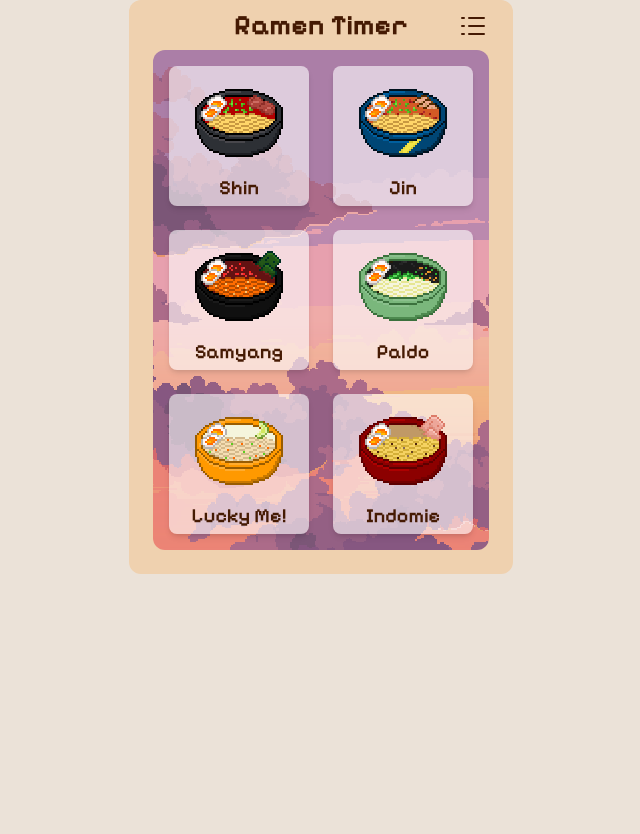
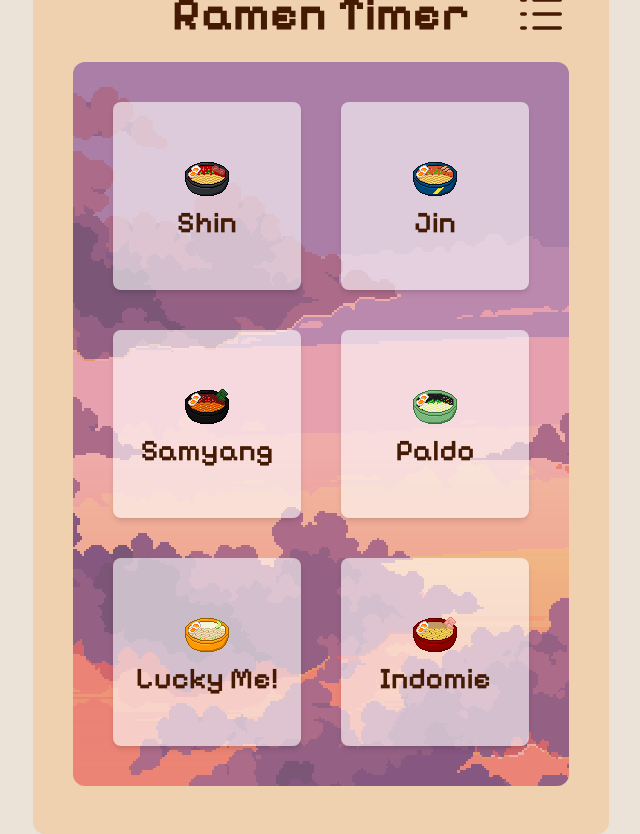
Before and after one commit to shhhkun/ramentimer, a Next.js app: page / in a window 1280 px wide. Shown: the whole page, without its empty margins (319-959 px from the left). Before the commit the page ends 800 px from the top, so only its background shows below. Built offline with nearby package versions, Linux system fonts and the light colour scheme; no server answers; a web font is replaced by a local one.

Commit message:
added responsive sizing for mobile, tablet, desktop

```diff
--- a/src/app/components/RamenCard.jsx
+++ b/src/app/components/RamenCard.jsx
@@ -1,21 +1,46 @@
+import { useState, useEffect } from "react";
+
+const useResponsiveSize = () => {
+  const [size, setSize] = useState(26);
+
+  useEffect(() => {
+    const handleResize = () => {
+      if (window.innerWidth >= 1024) {
+        setSize(104); // lg size (516px)
+      } else if (window.innerWidth >= 640) {
+        setSize(52); // sm size (208px)
+      } else {
+        setSize(26); // default size (104px)
+      }
+    };
+
+    handleResize(); // set initial size
+    window.addEventListener("resize", handleResize);
+
+    return () => {
+      window.removeEventListener("resize", handleResize);
+    };
+  }, []);
+
+  return size;
+};
+
 const RamenCard = ({ ramen, onClick }) => {
   return (
     <div
       onClick={onClick}
-      className="h-full w-full aspect-square rounded-lg flex flex-col items-center justify-center p-4 cursor-pointer shadow-md"
-      style={{ backgroundColor: "rgba(255, 255, 255, 0.6)" }} // translucent white card bg
+      className="h-full w-full aspect-square rounded-lg flex flex-col items-center justify-center p-4 sm:p-6 lg:p-8 cursor-pointer shadow-md"
+      style={{ backgroundColor: "var(--cardbg2)" }} // translucent white card bg
     >
       <img
-        className="transition-transform duration-200 ease-in-out hover:scale-110"
+        className={`aspect-square w-${useResponsiveSize()} transition-transform duration-200 ease-in-out hover:scale-110`}
         src={ramen.imageSrc}
         alt={ramen.name}
         style={{
-          width: "104px",
-          height: "104px",
           imageRendering: "pixelated",
         }}
       />
-      <h2 className="text-center font-semibold" style={{ fontSize: "1.25rem" }}>
+      <h2 className="text-xl sm:text-2xl lg:text-3xl text-center font-semibold whitespace-nowrap">
         {ramen.name}
       </h2>
     </div>
--- a/src/app/components/TimerDone.jsx
+++ b/src/app/components/TimerDone.jsx
@@ -4,28 +4,25 @@
   handleResetTimer,
 }) => {
   return (
-    <div className="relative h-full w-full flex items-center justify-center z-10 p-6">
-      <h2
-        className="absolute text-center top-24"
-        style={{ fontSize: "1.25rem" }}
-      >
+    <div className="p-6 sm:p-8 lg:p-10 relative h-full w-full flex items-center justify-center z-10">
+      <h2 className="absolute text-xl sm:text-2xl lg:text-3xl text-center top-24">
         Your {selectedRamen.name} ramen is...
       </h2>
       <div
-        className="rounded-xl w-full max-w-xs text-center p-6 shadow-md"
-        style={{ backgroundColor: "rgba(255, 255, 255, 0.6)" }}
+        className="rounded-xl w-full max-w-xs sm:max-w-s lg:max-w-md p-6 sm:p-8 lg:p-10 text-center shadow-md"
+        style={{ backgroundColor: "var(--cardbg2)" }}
       >
         <div
           className="rounded-lg border border-[#C8C6C6]"
-          style={{ backgroundColor: "rgba(255, 255, 255, 0.6)" }}
+          style={{ backgroundColor: "var(--cardbg2)" }}
         >
-          <h3 className="font-bold tracking-wide" style={{ fontSize: "4rem" }}>
+          <h3 className="text-7xl sm:text-8xl lg:text-9xl font-bold tracking-wide">
             Done!
           </h3>
         </div>
-        <div className="flex justify-center mt-4 gap-4">
+        <div className="flex justify-center sm:text-xl lg:text-3xl mt-4 sm:mt-6 lg:mt-8">
           <button
-            className="px-6 py-2 bg-[#95D374] text-white rounded-lg transition-all duration-200 hover:bg-[#81C05F]"
+            className="px-6 py-2 lg:px-7 lg:px-5 bg-[#95D374] text-white rounded-lg transition-all duration-200 hover:bg-[#81C05F]"
             onClick={() => {
               setShowCompletionMessage(false);
               handleResetTimer();
--- a/src/app/components/TimerHistory.jsx
+++ b/src/app/components/TimerHistory.jsx
@@ -8,16 +8,15 @@
 
 const TimerHistory = ({ timerLogs }) => {
   return (
-    <div className="h-full w-full rounded-xl p-6 overflow-y-auto hide-scrollbar">
+    <div className="h-full w-full rounded-xl p-6 sm:p-8 lg:p-10 overflow-y-auto hide-scrollbar">
       {timerLogs.length > 0 ? (
         <ul className="space-y-4">
           {timerLogs.map((log) => (
             <li
               key={log.id}
-              className="p-4 rounded-lg"
+              className="text-sm sm:text-base lg:text-xl p-4 sm:p-6 lg:p-8 text-center rounded-lg"
               style={{
-                backgroundColor: "rgba(255, 255, 255, 0.6)",
-                fontSize: "0.875rem",
+                backgroundColor: "var(--cardbg2)",
               }}
             >
               <p>
@@ -32,10 +31,9 @@
         </ul>
       ) : (
         <p
-          className="text-center p-4 rounded-lg"
+          className="text-sm sm:text-base lg:text-xl p-4 sm:p-6 lg:p-8 text-center rounded-lg"
           style={{
-            backgroundColor: "rgba(255, 255, 255, 0.6)",
-            fontSize: "0.875rem",
+            backgroundColor: "var(--cardbg2)",
           }}
         >
           No timers have been logged yet.
--- a/src/app/globals.css
+++ b/src/app/globals.css
@@ -1,19 +1,13 @@
-@import url('https://fonts.googleapis.com/css2?family=Pixelify+Sans:wght@400..700&display=swap');
-@import url('https://fonts.googleapis.com/css2?family=Jersey+10&display=swap');
+@import url("https://fonts.googleapis.com/css2?family=Pixelify+Sans:wght@400..700&display=swap");
+@import url("https://fonts.googleapis.com/css2?family=Jersey+10&display=swap");
 @import "tailwindcss";
 
 :root {
-  --bg: #EBE2D8;
+  --bg: #ebe2d8;
+  --cardbg: #efd1af;
+  --cardbg2: rgba(255, 255, 255, 0.6);
   --text: #451a03;
 }
-
-/* maybe dark mode idk */
-/* @media (prefers-color-scheme: dark) {
-  :root {
-    --bg: #EBE2D8;
-    --text: #563d22;
-  }
-} */
 
 body {
   background: var(--bg);
@@ -22,8 +16,7 @@
   height: 100vh;
   display: flex;
   justify-content: center;
-  align-items: flex-start;
-  overflow: hidden;
+  align-items: center;
 }
 
 h3 {
--- a/src/app/layout.jsx
+++ b/src/app/layout.jsx
@@ -10,33 +10,29 @@
         <Analytics />
 
         <div
-          className="flex justify-center w-screen" //items-center min-h-screen
+          className="flex justify-center w-screen"
           style={{
-            backgroundColor: "#ebe2d8",
+            backgroundColor: "var(--bg)",
           }}
         >
           <div
-            className="w-full max-w-sm rounded-xl pb-6 pr-6 pl-6"
+            className="w-full max-w-sm sm:max-w-md lg:max-w-xl rounded-xl
+            pb-8 pr-6 pl-6
+            sm:pb-10 sm:pr-8 sm:pl-8
+            lg:pb-12 lg:pr-10 lg:pl-10"
             style={{
-              backgroundColor: "#efd1af",
+              backgroundColor: "var(--cardbg)",
             }}
           >
-            <h1
-              className="text-center font-bold py-1"
-              style={{
-                color: "#451a03",
-                fontSize: "1.75rem",
-              }}
-            >
+            <h1 className="text-3xl sm:text-4xl lg:text-5xl py-2 sm:py-4 lg:py-6 text-center font-bold">
               Ramen Timer
             </h1>
 
             {/* 2x3 ramen cards grid */}
             <div
-              className="w-full rounded-xl"
+              className="w-full h-123 sm:h-140 lg:h-181 rounded-xl"
               style={{
-                backgroundColor: "#efd1af",
-                height: "500px",
+                backgroundColor: "var(--cardbg)",
                 backgroundImage:
                   "url('/4.png'), url('/3.png'), url('/2.png'), url('/1.png')",
                 backgroundRepeat: "no-repeat",
--- a/src/app/page.jsx
+++ b/src/app/page.jsx
@@ -27,6 +27,31 @@
   { name: "Indomie", imageSrc: "/indomie.png", duration: 240 }, // 4min
 ];
 
+const useResponsiveSize = () => {
+  const [size, setSize] = useState(32); // default size
+
+  useEffect(() => {
+    const handleResize = () => {
+      if (window.innerWidth >= 1024) {
+        setSize(56); // lg size
+      } else if (window.innerWidth >= 640) {
+        setSize(44); // sm size
+      } else {
+        setSize(32); // default size
+      }
+    };
+
+    handleResize(); // set initial size
+    window.addEventListener("resize", handleResize);
+
+    return () => {
+      window.removeEventListener("resize", handleResize);
+    };
+  }, []);
+
+  return size;
+};
+
 export default function Page() {
   const [selectedRamen, setSelectedRamen] = useState(null);
   const [timerStatus, setTimerStatus] = useState("idle"); // idle, running, paused, finished
@@ -35,6 +60,7 @@
   const [showCompletionMessage, setShowCompletionMessage] = useState(false);
   const [showTimerHistory, setShowTimerHistory] = useState(false);
   const [userId, setUserId] = useState(null);
+  const iconSize = useResponsiveSize();
 
   // helper function to send the log to the backend
   const sendTimerLog = async (logData) => {
@@ -135,15 +161,15 @@
     <main className="h-full">
       <div className="relative h-full">
         <button
-          className="absolute right-0 top-[-40px] transition-transform duration-200 ease-in-out hover:scale-110"
+          className="absolute right-0 top-[-40px] sm:top-[-60px] lg:top-[-76px] transition-transform duration-200 ease-in-out hover:scale-110"
           onClick={() => setShowTimerHistory((prev) => !prev)}
           disabled={selectedRamen || showCompletionMessage}
         >
-          <ListDashesIcon size={32} />
+          <ListDashesIcon size={iconSize} />
         </button>
 
         {!selectedRamen && !showTimerHistory && (
-          <div className="grid grid-cols-2 gap-6 p-4">
+          <div className="grid grid-cols-2 gap-6 p-6 sm:gap-8 sm:p-8 lg:gap-10 lg:p-10">
             {ramenData.map((ramen, index) => (
               <RamenCard
                 key={index}
```
Also changed, not shown: src/app/components/Timer.jsx (+24 -14 lines).
